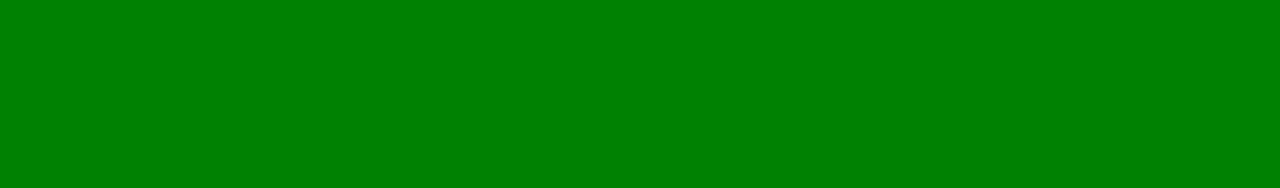
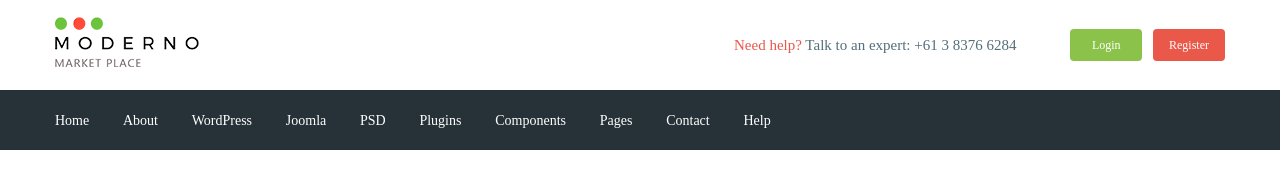
Before and after one commit to nearismaster/moderno, a website: page app/index.html in a window 1280 px wide. Drawn offline with nearby package versions, Linux system fonts and the light colour scheme; files that its build step writes are made by us from their sources.

Commit message:
added header

```diff
--- a/app/index.html
+++ b/app/index.html
@@ -5,12 +5,79 @@
     <meta charset="UTF-8">
     <meta name="viewport" content="width=device-width, initial-scale=1.0">
     <title>Document</title>
-
+    <link href="https://fonts.googleapis.com/css2?family=Roboto:wght@500;700&display=swap" rel="stylesheet">
     <link rel="stylesheet" href="css/libs.min.css">
     <link rel="stylesheet" href="css/style.min.css">
 </head>
 
 <body>
+    <header class="header">
+        <div class="header__top">
+            <div class="container">
+                <div class="header__top-inner">
+                    <div class="header__logo">
+                        <a href="#">
+                            <img src="images/logo.png" alt="">
+                        </a>
+                    </div>
+                    <div class="header__text">
+                        <a href="">
+                            <span>Need help?</span>
+                        </a>
+                        Talk to an expert:
+                        <a class="header__phone" href="tel:61383766284">+61 3 8376 6284</a>
+                    </div>
+                    <div class="header__box">
+                        <a class="header__basket" href="#"></a>
+                        <a class="header__btn header__btn-login" href="">Login</a>
+                        <a class="header__btn header__btn-register" href="">Register</a>
+                    </div>
+                </div>
+            </div>
+        </div>
+        <div class="header__menu">
+            <div class="container">
+                <nav class="menu">
+                    <ul class="menu__list">
+                        <li>
+                            <a href="#">Home</a>
+                        </li>
+                        <li>
+                            <a href="#">About</a>
+                        </li>
+                        <li>
+                            <a href="#">WordPress</a>
+                        </li>
+                        <li>
+                            <a href="#">Joomla</a>
+                        </li>
+                        <li>
+                            <a href="#">PSD</a>
+                        </li>
+                        <li>
+                            <a href="#">Plugins</a>
+                        </li>
+                        <li>
+                            <a href="#">Components</a>
+                        </li>
+                        <li>
+                            <a href="#">Pages</a>
+                        </li>
+                        <li>
+                            <a href="#">Contact</a>
+                        </li>
+                        <li>
+                            <a href="#">Help</a>
+                        </li>
+                    </ul>
+                </nav>
+            </div>
+        </div>
+
+
+
+    </header>
+
 
 
 
--- /dev/null
+++ b/app/scss/_fonts.scss
@@ -0,0 +1,7 @@
+@font-face {
+    font-family: 'Roboto-Regular' sans-serif;
+    src: url('../fonts/Roboto-Regular.woff2') format('woff2'),
+           url('../fonts/Roboto-Regular.woff') format('woff');
+    font-weight: 400;
+    font-display: swap;
+}
--- /dev/null
+++ b/app/scss/_global.scss
@@ -0,0 +1,33 @@
+html {
+    box-sizing: border-box;
+}
+
+*,
+*::before,
+*::after {
+    box-sizing: inherit;
+}
+a{
+    display: inline-block;
+    text-decoration: none;
+    color: $text;
+}
+ul,
+li{
+    margin: 0;
+    padding: 0;
+    list-style: none;
+}
+body{
+    font-family: 'Roboto-Regular' sans-serif;
+    font-weight: 400;
+    font-size: 15px;
+    line-height: 24px;
+    color: $text;
+}
+
+.container{
+    max-width: 1200px;
+    margin: 0 auto;
+    padding: 0px 15px;
+}
--- /dev/null
+++ b/app/scss/_vars.scss
@@ -0,0 +1,4 @@
+$text: #546e7a;
+$red: #e95849;
+$green: #8bc34a;
+$bg: #263238;
--- a/app/scss/style.scss
+++ b/app/scss/style.scss
@@ -1,24 +1,64 @@
-html{
-    box-sizing: border-box;
+@import 'vars';
+@import 'global';
+@import 'fonts';
+
+
+.header__top-inner {
+    display: flex;
+    justify-content: space-between;
+    height: 90px;
+    align-items: center;
+    font-size: 15px;
 }
 
-*,
-*::before,
-*::after{
-    box-sizing: inherit;
+.header__text {
+    margin-left: auto;
+    margin-right: 50px;
+
+    span {
+        color: $red;
+    }
 }
 
-body{
-    background-color: green;
-    display: flex;
+.header__btn {
+    padding: 4px;
+    width: 72px;
+    border-radius: 4px;
+    text-align: center;
+    color: #fff;
+    font-size: 12px;
 }
 
-.container{
-    background-color: gray;
-    color: #fff;
-    width: 70%;
-    margin: 0 auto;
-    padding: 0;
-    border: 1px solid black;
+.header__btn-login {
+    background-color: $green;
+}
 
+.header__btn-register {
+    background-color: $red;
+    margin-left: 7px;
 }
+
+.header__menu {
+    background-color: $bg;
+}
+
+.menu {
+    display: flex;
+    align-items: center;
+    height: 60px;
+}
+
+.menu__list {
+    li {
+        display: inline-block;
+
+        &+li {
+            margin-left: 30px;
+        }
+    }
+
+    a {
+        color: #fff;
+        font-size: 14px;
+    }
+}
```
Also changed, not shown: gulpfile.js (+2 -6 lines), app/fonts/Roboto-Regular.woff (added), app/fonts/Roboto-Regular.woff2 (added), app/images/logo.png (added).
